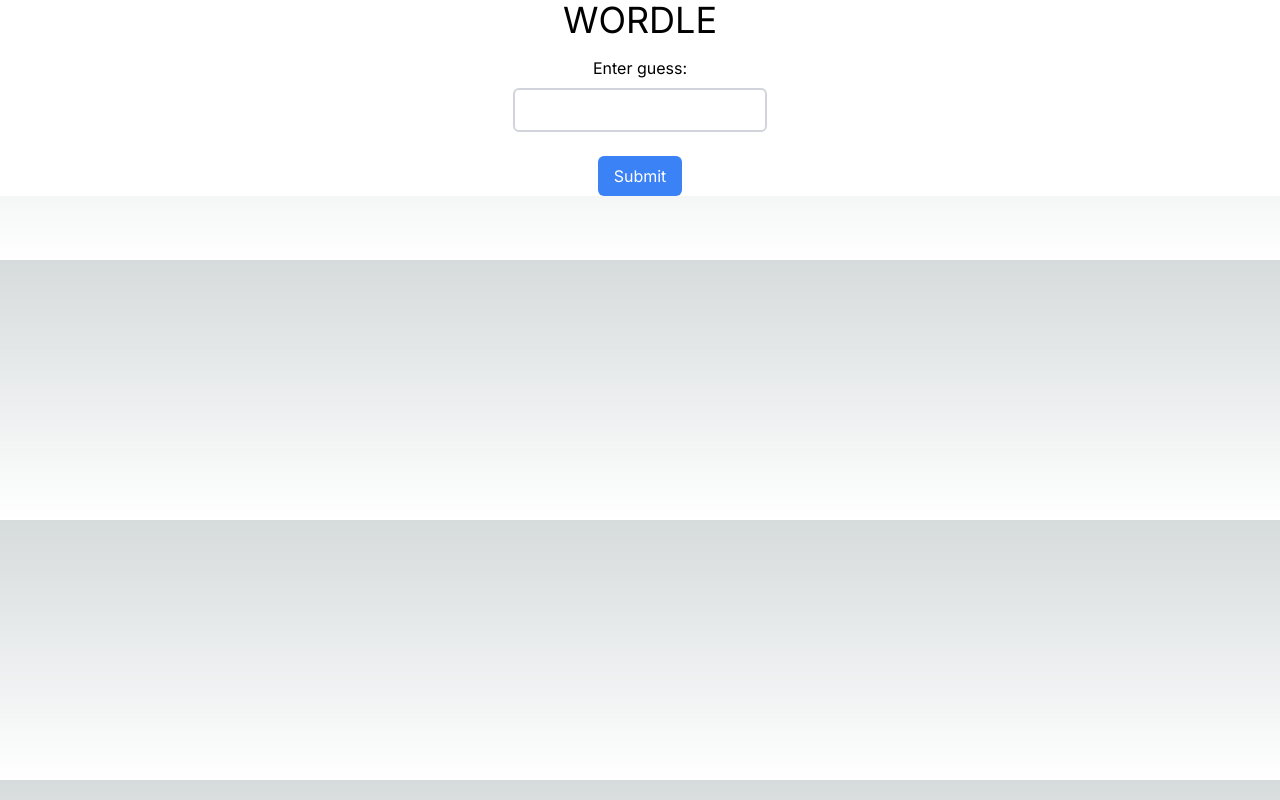
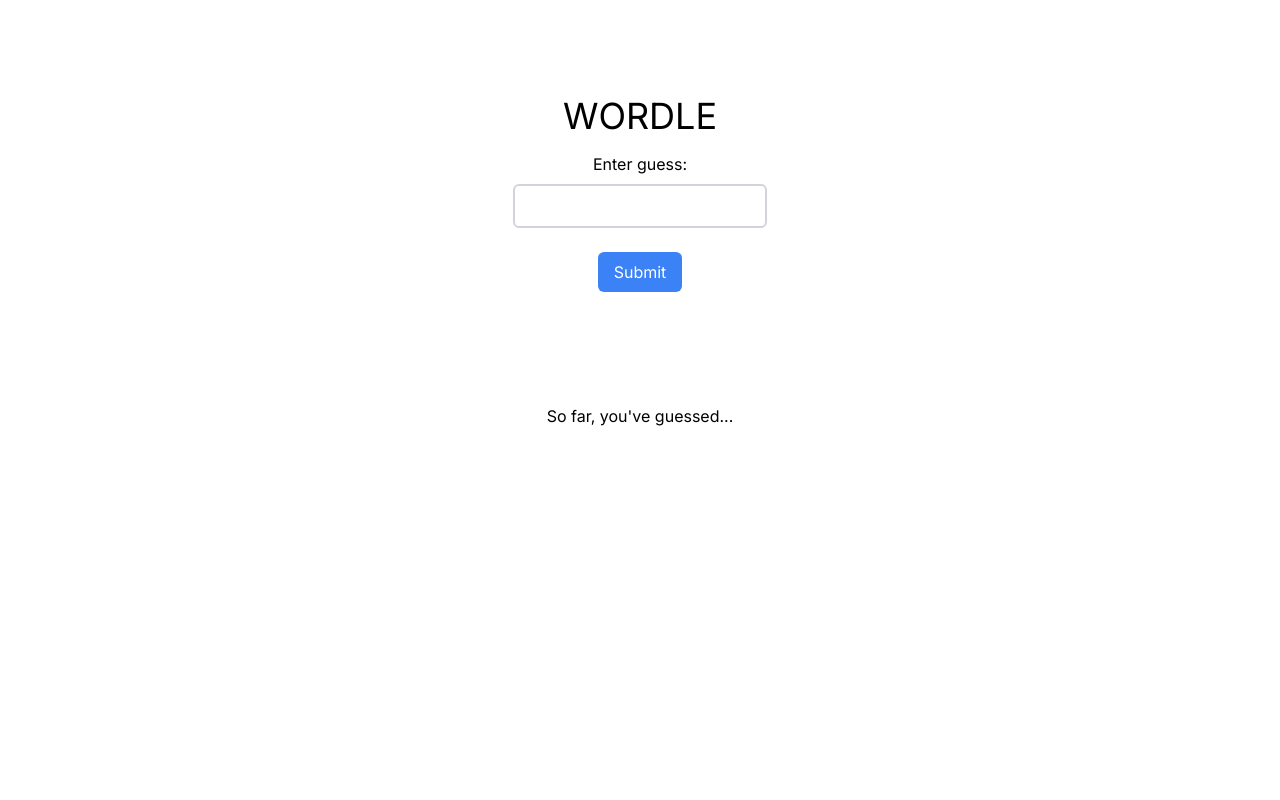
Before and after one commit to nqureshi/wordle-js, a Next.js app: page / in a window 1280 px wide. Built offline with nearby package versions, Linux system fonts and the light colour scheme.

Commit message:
yet more cleanup looking good now

```diff
--- a/app/globals.css
+++ b/app/globals.css
@@ -4,7 +4,7 @@
 
 :root {
   --foreground-rgb: 0, 0, 0;
-  --background-start-rgb: 214, 219, 220;
+  --background-start-rgb: 255, 255, 255;
   --background-end-rgb: 255, 255, 255;
 }
 
--- a/app/page.tsx
+++ b/app/page.tsx
@@ -2,9 +2,7 @@
 
 import { useState } from 'react';
 
-function Form({handleSubmit}: {
-    handleSubmit: () => void;
-  }) {
+function Form({handleSubmit}) {
 
   const [guess, setGuess] = useState('');
   const [error, setError] = useState('');
@@ -21,15 +19,14 @@
   };
 
   return (
-    <div className="flex flex-col items-center justify-center bg-white">
-      <h1 className="text-4xl mb-4">WORDLE</h1>
+    <div>
       <form className="flex flex-col items-center" onSubmit={handleSubmitForm}>
         <label htmlFor="guess-input" className="mb-2">Enter guess:</label>
         <input
           id="guess-input"
           type="text"
-          value={guess} // Use localGuess for the input value
-          onChange={e => setGuess(e.target.value)} // Update localGuess on change
+          value={guess}
+          onChange={e => setGuess(e.target.value)}
           className="border-2 border-gray-300 rounded-md p-2 mb-2"
         />
         {error && <p className="text-red-500">{error}</p>}
@@ -41,10 +38,10 @@
 
 function RenderGuesses({ guesses }: { guesses: string[] }) {
   return (
-    <div className="mt-8">
+    <div className="">
       <ul className="p-4">
         {guesses.map((guess, index) => (
-          <li key={index} className="">
+          <li key={index} className="text-center">
             {guess}
           </li>
         ))}
@@ -52,7 +49,6 @@
     </div>
   );
 }
-
 
 function Game() {
   const [guesses, setGuesses] = useState<string[]>([]);
@@ -64,10 +60,12 @@
 
   return (
     <>
-      <div>
+      <div className="flex flex-col items-center justify-center bg-white p-24">
+        <h1 className="text-4xl mb-4">WORDLE</h1>
         <Form handleSubmit={handleSubmit} />
       </div>
-      <div>
+      <div className="flex flex-col items-center justify-center bg-white p-4">
+        <h2>So far, you've guessed...</h2>
         <RenderGuesses guesses={guesses} />
       </div>
     </>
```
